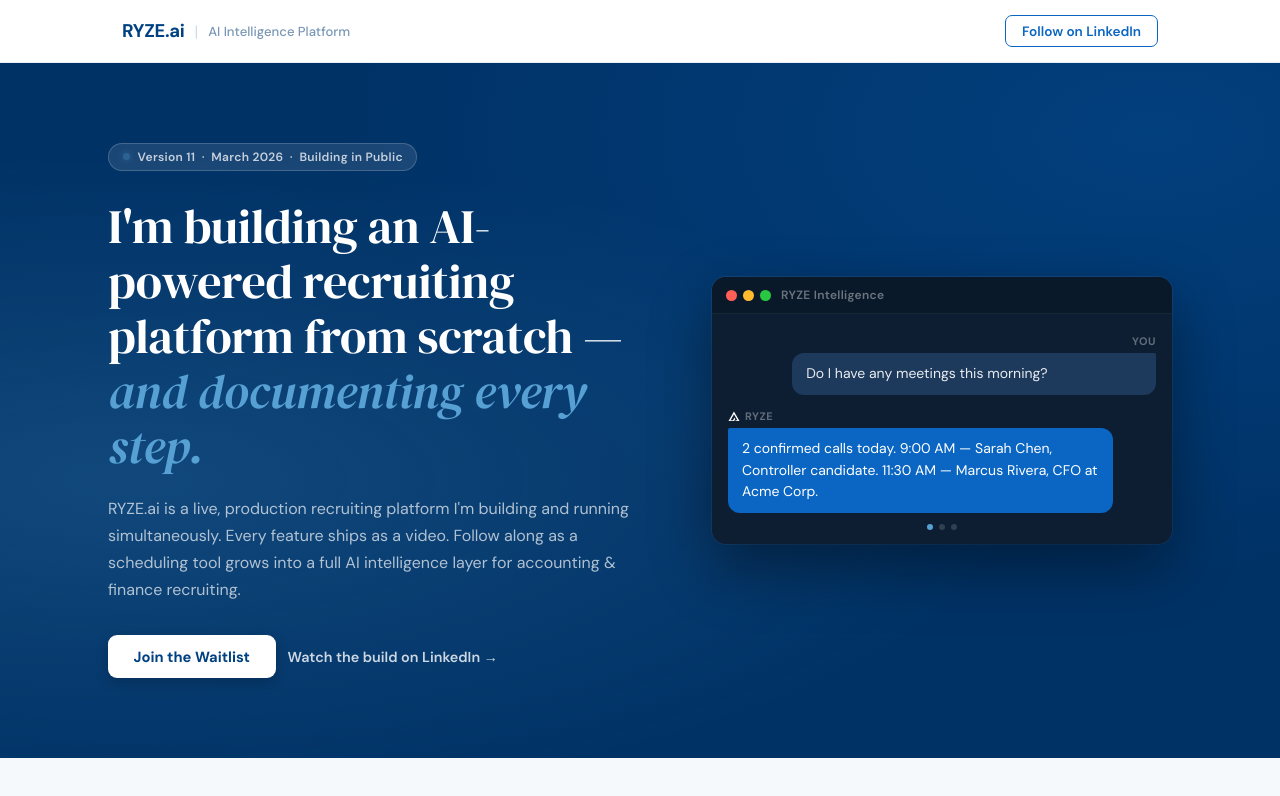
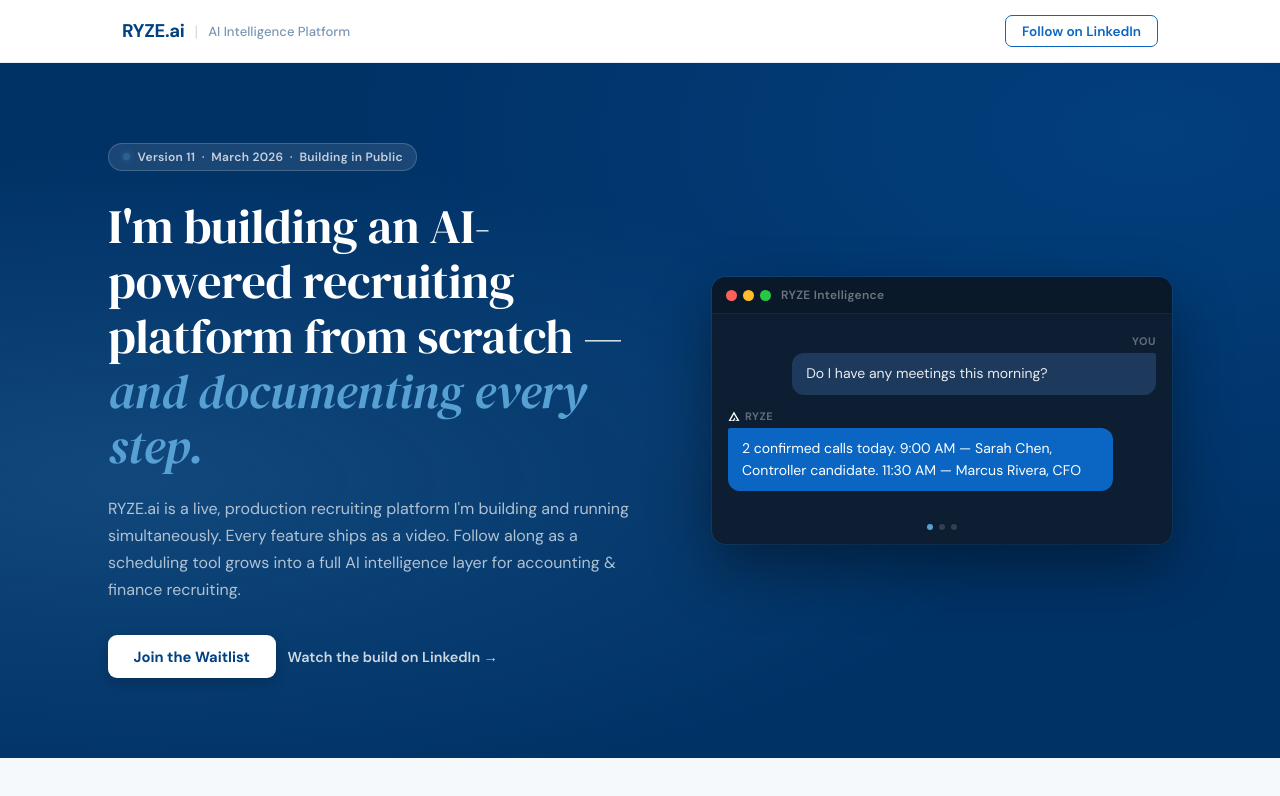
Before and after one commit to djahern-max/ryzerecruiting_frontend, a React (Vite) app: page / in a window 1280 px wide. Shown: the top 796 px of the page. Built offline with nearby package versions, Linux system fonts and the light colour scheme.

Commit message:
shortened response message for demo

```diff
--- a/src/pages/Landing.jsx
+++ b/src/pages/Landing.jsx
@@ -160,11 +160,11 @@ const PHASES = [
 const DEMO_QUERIES = [
   {
     q: "Do I have any meetings this morning?",
-    a: "2 confirmed calls today. 9:00 AM — Sarah Chen, Controller candidate. 11:30 AM — Marcus Rivera, CFO at Acme Corp.",
+    a: "2 confirmed calls today. 9:00 AM — Sarah Chen, Controller candidate. 11:30 AM — Marcus Rivera, CFO",
   },
   {
-    q: "Recommend 3 CPAs for the Controller role at Acme.",
-    a: "1. Jennifer Walsh, CPA — 94% match. Big 4, NetSuite certified.\n2. David Kim, CPA — 89% match. Controller, IPO experience.\n3. Priya Patel, CPA — 85% match. Audit manager, going industry.",
+    q: "Recommend a CPA for the Controller role at Acme.",
+    a: "1. Jennifer Walsh, CPA — 94% match. Big 4, NetSuite certified.",
   },
   {
     q: "What do we know about Deloitte candidates?",
```
